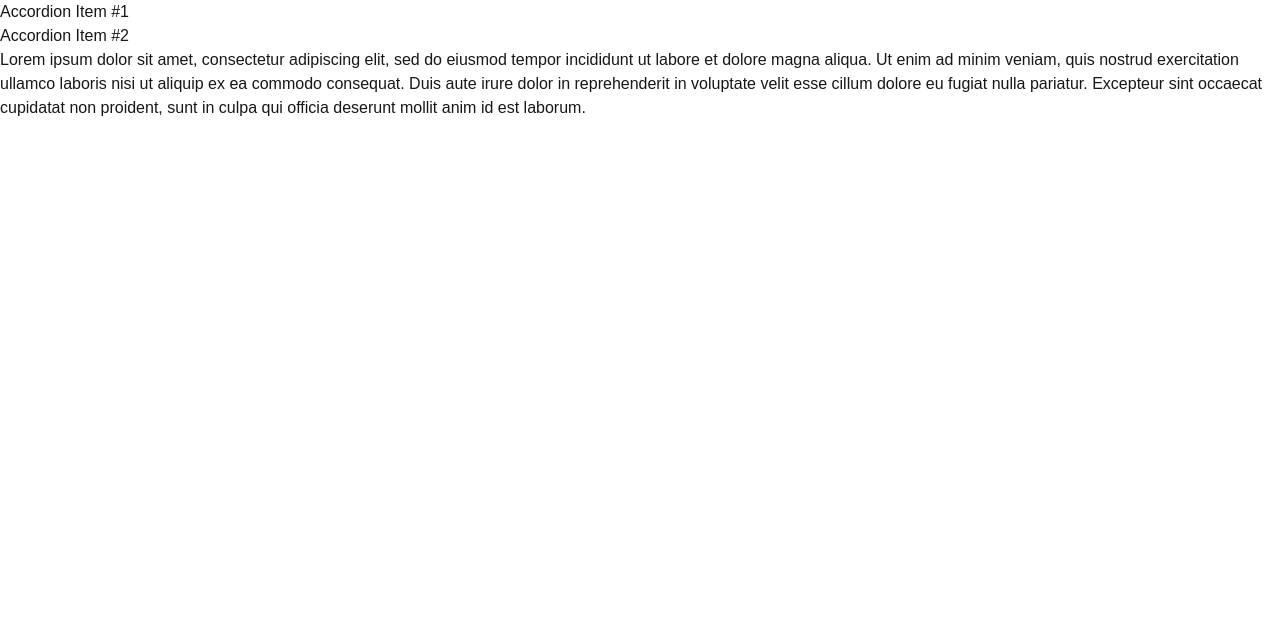
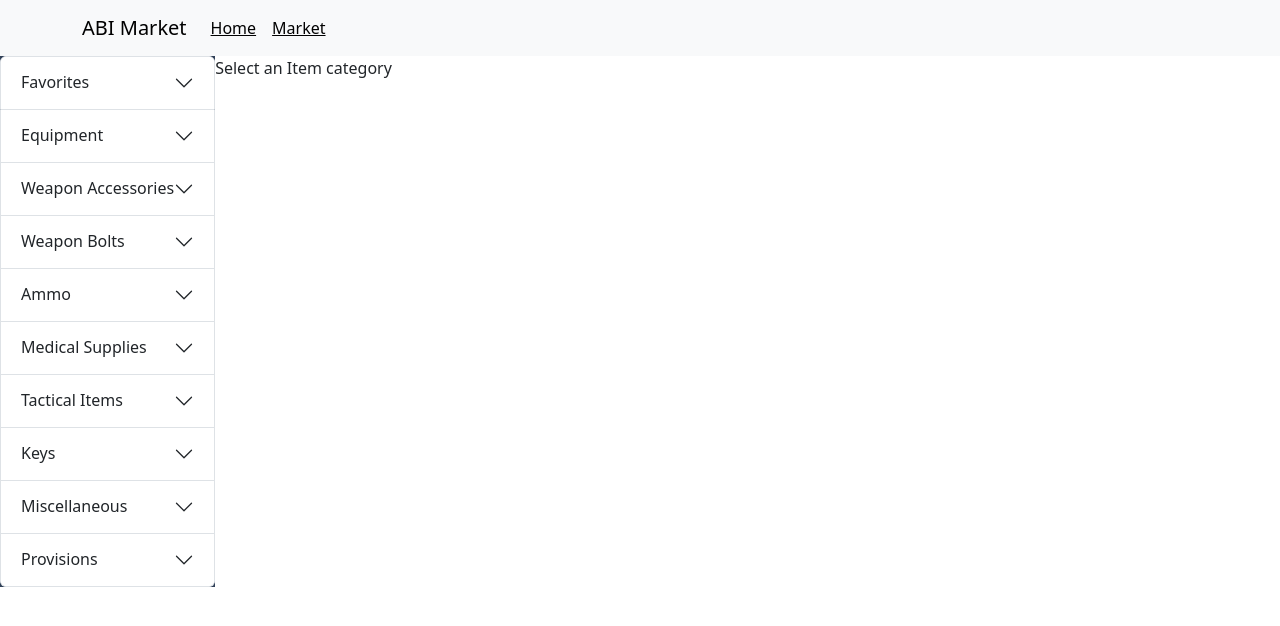
Before and after one commit to ambid17/ABI-market-WEB, a Next.js app: page /market in a window 1280 px wide. Shown: the top 626 px of the page. Built offline with nearby package versions, Linux system fonts and the light colour scheme.

Commit message:
set up basic ui navigation

```diff
--- a/src/app/layout.tsx
+++ b/src/app/layout.tsx
@@ -1,7 +1,17 @@
 import type { Metadata } from "next";
 import { Geist, Geist_Mono } from "next/font/google";
 import "./globals.css";
-import "https://cdn.jsdelivr.net/npm/react/umd/react.production.min.js";
+import "bootstrap/dist/css/bootstrap.min.css";
+import {
+  Container,
+  Nav,
+  Navbar,
+  NavbarBrand,
+  NavbarCollapse,
+  NavbarToggle,
+  NavLink,
+} from "react-bootstrap";
+import Link from "next/link";
 
 const geistSans = Geist({
   variable: "--font-geist-sans",
@@ -24,10 +34,30 @@ export default function RootLayout({
   children: React.ReactNode;
 }>) {
   return (
-    <html lang="en">
+    <html lang="en" suppressHydrationWarning>
       <body
         className={`${geistSans.variable} ${geistMono.variable} antialiased`}
       >
+        <Navbar expand="sm" className="bg-body-tertiary">
+          <Container>
+            <NavbarBrand>ABI Market</NavbarBrand>
+            <NavbarToggle aria-controls="basic-navbar-nav" />
+            <NavbarCollapse>
+              <Nav className="me-auto">
+                <NavLink>
+                  <Link href={"/"} className="text-black">
+                    Home
+                  </Link>
+                </NavLink>
+                <NavLink>
+                  <Link href={"/market"} className="text-black">
+                    Market
+                  </Link>
+                </NavLink>
+              </Nav>
+            </NavbarCollapse>
+          </Container>
+        </Navbar>
         {children}
       </body>
     </html>
--- /dev/null
+++ b/src/app/market/components/marketView.tsx
@@ -0,0 +1,13 @@
+import { Item } from "../page";
+
+type MarketViewProps = {
+    selectedItem: Item
+}
+export default function MarketView({selectedItem}: MarketViewProps) {
+  return (
+    <div>
+      <p>Item Name: {selectedItem.name}</p>
+      <p>CurrentPrice: {selectedItem.currentPrice}</p>
+    </div>
+  );
+}
--- a/src/app/market/page.tsx
+++ b/src/app/market/page.tsx
@@ -1,27 +1,149 @@
-import { Accordion } from "react-bootstrap";
+"use client";
+import { useState } from "react";
+import {
+  Accordion,
+  AccordionBody,
+  AccordionHeader,
+  AccordionItem,
+  Button,
+  Card,
+  CardBody,
+  CardImg,
+  CardSubtitle,
+  CardText,
+  CardTitle,
+} from "react-bootstrap";
+import MarketView from "./components/marketView";
+
+export type Item = {
+  name: string;
+  itemType: string;
+  tier?: number;
+  currentPrice?: number;
+  isFavorite?: boolean;
+};
+
+type ItemType = {
+  name: string;
+  subTypes?: ItemType[];
+};
 
 export default function MarketPage() {
+  const [selectedItem, setSelectedItem] = useState<Item>();
+  const [selectedItemType, setSelectedItemType] = useState<ItemType>();
+
+  const itemTypes: ItemType[] = [
+    {
+      name: "Favorites",
+    },
+    {
+      name: "Equipment",
+      subTypes: [
+        { name: "Helmet" },
+        { name: "Mask" },
+        { name: "Body Armor" },
+        { name: "Unarmored Chest Rigs" },
+        { name: "Armored Rig" },
+        { name: "Backpack" },
+        { name: "Headset" },
+        { name: "Gas Mask" },
+      ],
+    },
+    { name: "Weapon Accessories" },
+    { name: "Weapon Bolts" },
+    { name: "Ammo", subTypes: [{ name: "7.62 x 54mm" }] },
+    {
+      name: "Medical Supplies",
+      subTypes: [
+        { name: "Medicine" },
+        { name: "Treatments" },
+        { name: "Medkits" },
+        { name: "Stimulants" },
+      ],
+    },
+    { name: "Tactical Items" },
+    { name: "Keys" },
+    { name: "Miscellaneous" },
+    { name: "Provisions" },
+  ];
+
+  const items: Item[] = [
+    { name: "Kelsey Fire Helmet", itemType: "Helmet", tier: 1 },
+    {
+      name: "Lightweight Safety Helmet",
+      itemType: "Helmet",
+      tier: 1,
+      isFavorite: true,
+      currentPrice: 100.45,
+    },
+  ];
+
+  const getLeftNav = () => {
     return (
-        <>
-            <Accordion defaultActiveKey="0">
-                <Accordion.Item eventKey="0">
-                    <Accordion.Header>Accordion Item #1</Accordion.Header>
-                    <Accordion.Body>
-                    </Accordion.Body>
-                </Accordion.Item>
-                <Accordion.Item eventKey="1">
-                    <Accordion.Header>Accordion Item #2</Accordion.Header>
-                    <Accordion.Body>
-                        Lorem ipsum dolor sit amet, consectetur adipiscing elit, sed do
-                        eiusmod tempor incididunt ut labore et dolore magna aliqua. Ut enim ad
-                        minim veniam, quis nostrud exercitation ullamco laboris nisi ut
-                        aliquip ex ea commodo consequat. Duis aute irure dolor in
-                        reprehenderit in voluptate velit esse cillum dolore eu fugiat nulla
-                        pariatur. Excepteur sint occaecat cupidatat non proident, sunt in
-                        culpa qui officia deserunt mollit anim id est laborum.
-                    </Accordion.Body>
-                </Accordion.Item>
-            </Accordion>
-        </>
+      <div className="bg-slate-700 overflow-auto">
+        <Accordion defaultActiveKey="0">
+          {itemTypes.map((itemType) => (
+            <AccordionItem eventKey={itemType.name}>
+              <AccordionHeader>{itemType.name}</AccordionHeader>
+              <AccordionBody>
+                <div className="flex flex-col">
+                  {itemType.subTypes?.map((subtype) => (
+                    <p
+                      onClick={() => {
+                        setSelectedItem(undefined);
+                        setSelectedItemType(subtype);
+                      }}
+                      className={
+                        selectedItemType?.name == subtype.name
+                          ? "bg-slate-100"
+                          : ""
+                      }
+                    >
+                      {subtype.name}
+                    </p>
+                  ))}
+                </div>
+              </AccordionBody>
+            </AccordionItem>
+          ))}
+        </Accordion>
+      </div>
     );
+  };
+
+  const getItemsOfType = () => {
+    return (
+      <div className="grid p-4">
+        {items.filter(item => item.itemType == selectedItemType?.name).map((item) => (
+          <Card className="p-4">
+            <CardImg variant="top" src="holder.js/100px180" />
+            <CardBody>
+              <CardTitle>{item.name}</CardTitle>
+              <CardSubtitle className="mb-2 text-muted">
+                Tier: {item.tier}
+              </CardSubtitle>
+              <Button onClick={() => setSelectedItem(item)}>Select</Button>
+            </CardBody>
+          </Card>
+        ))}
+      </div>
+    );
+  };
+
+  const getSelectedItemView = () => {
+    if (!selectedItemType) {
+      return <p>Select an Item category</p>;
+    }
+    if (!selectedItem) {
+      return getItemsOfType();
+    }
+
+    return <MarketView selectedItem={selectedItem} />;
+  };
+  return (
+    <div className="flex flex-row h-11/12">
+      {getLeftNav()}
+      {getSelectedItemView()}
+    </div>
+  );
 }
--- a/src/app/page.tsx
+++ b/src/app/page.tsx
@@ -1,103 +1,22 @@
-import Image from "next/image";
+import Link from "next/link";
+import {
+  Container,
+  Nav,
+  Navbar,
+  NavbarBrand,
+  NavbarCollapse,
+  NavbarToggle,
+  NavLink,
+} from "react-bootstrap";
 
 export default function Home() {
   return (
-    <div className="font-sans grid grid-rows-[20px_1fr_20px] items-center justify-items-center min-h-screen p-8 pb-20 gap-16 sm:p-20">
-      <main className="flex flex-col gap-[32px] row-start-2 items-center sm:items-start">
-        <Image
-          className="dark:invert"
-          src="/next.svg"
-          alt="Next.js logo"
-          width={180}
-          height={38}
-          priority
-        />
-        <ol className="font-mono list-inside list-decimal text-sm/6 text-center sm:text-left">
-          <li className="mb-2 tracking-[-.01em]">
-            Get started by editing{" "}
-            <code className="bg-black/[.05] dark:bg-white/[.06] font-mono font-semibold px-1 py-0.5 rounded">
-              src/app/page.tsx
-            </code>
-            .
-          </li>
-          <li className="tracking-[-.01em]">
-            Save and see your changes instantly.
-          </li>
-        </ol>
-
-        <div className="flex gap-4 items-center flex-col sm:flex-row">
-          <a
-            className="rounded-full border border-solid border-transparent transition-colors flex items-center justify-center bg-foreground text-background gap-2 hover:bg-[#383838] dark:hover:bg-[#ccc] font-medium text-sm sm:text-base h-10 sm:h-12 px-4 sm:px-5 sm:w-auto"
-            href="https://vercel.com/new?utm_source=create-next-app&utm_medium=appdir-template-tw&utm_campaign=create-next-app"
-            target="_blank"
-            rel="noopener noreferrer"
-          >
-            <Image
-              className="dark:invert"
-              src="/vercel.svg"
-              alt="Vercel logomark"
-              width={20}
-              height={20}
-            />
-            Deploy now
-          </a>
-          <a
-            className="rounded-full border border-solid border-black/[.08] dark:border-white/[.145] transition-colors flex items-center justify-center hover:bg-[#f2f2f2] dark:hover:bg-[#1a1a1a] hover:border-transparent font-medium text-sm sm:text-base h-10 sm:h-12 px-4 sm:px-5 w-full sm:w-auto md:w-[158px]"
-            href="https://nextjs.org/docs?utm_source=create-next-app&utm_medium=appdir-template-tw&utm_campaign=create-next-app"
-            target="_blank"
-            rel="noopener noreferrer"
-          >
-            Read our docs
-          </a>
-        </div>
-      </main>
-      <footer className="row-start-3 flex gap-[24px] flex-wrap items-center justify-center">
-        <a
-          className="flex items-center gap-2 hover:underline hover:underline-offset-4"
-          href="https://nextjs.org/learn?utm_source=create-next-app&utm_medium=appdir-template-tw&utm_campaign=create-next-app"
-          target="_blank"
-          rel="noopener noreferrer"
-        >
-          <Image
-            aria-hidden
-            src="/file.svg"
-            alt="File icon"
-            width={16}
-            height={16}
-          />
-          Learn
-        </a>
-        <a
-          className="flex items-center gap-2 hover:underline hover:underline-offset-4"
-          href="https://vercel.com/templates?framework=next.js&utm_source=create-next-app&utm_medium=appdir-template-tw&utm_campaign=create-next-app"
-          target="_blank"
-          rel="noopener noreferrer"
-        >
-          <Image
-            aria-hidden
-            src="/window.svg"
-            alt="Window icon"
-            width={16}
-            height={16}
-          />
-          Examples
-        </a>
-        <a
-          className="flex items-center gap-2 hover:underline hover:underline-offset-4"
-          href="https://nextjs.org?utm_source=create-next-app&utm_medium=appdir-template-tw&utm_campaign=create-next-app"
-          target="_blank"
-          rel="noopener noreferrer"
-        >
-          <Image
-            aria-hidden
-            src="/globe.svg"
-            alt="Globe icon"
-            width={16}
-            height={16}
-          />
-          Go to nextjs.org →
-        </a>
-      </footer>
+    <div>
+      <div className="font-sans grid grid-rows-[20px_1fr_20px] items-center justify-items-center min-h-screen p-8 pb-20 gap-16 sm:p-20">
+        <main className="flex flex-col gap-[32px] row-start-2 items-center sm:items-start">
+          <h1> ABI Market </h1>
+        </main>
+      </div>
     </div>
   );
 }
```
